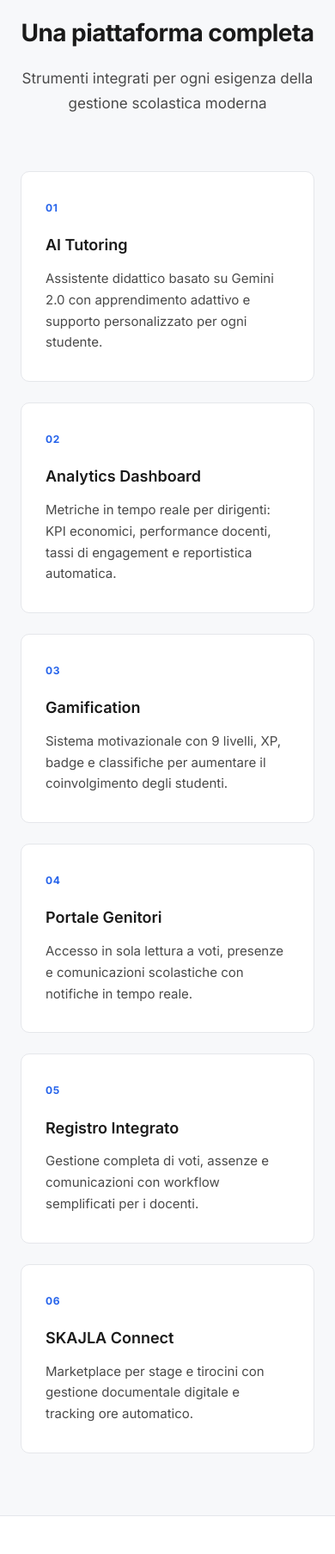
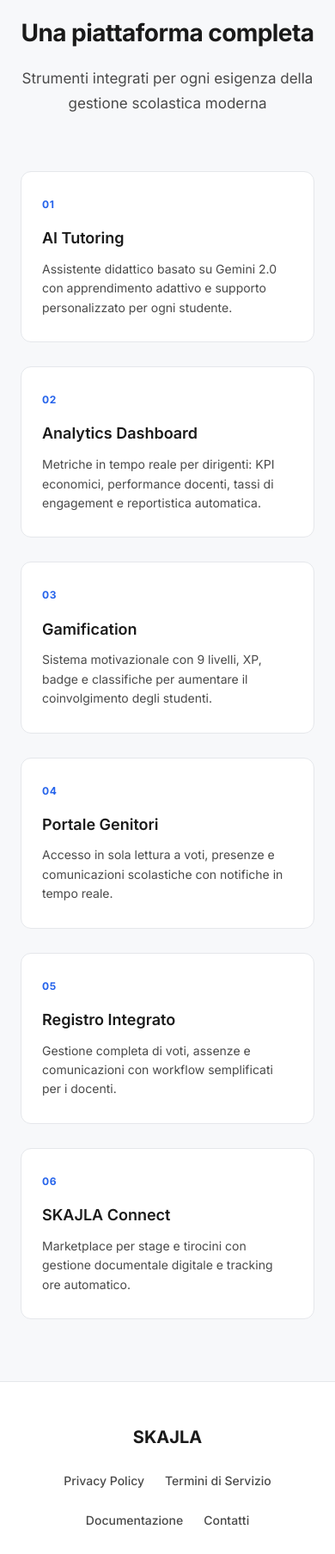
Before and after one commit to djsoulspotti-ops/Skajla, a Flask app: page / in a window 390 px wide; the page is wider, and only the part inside the window is pictured. Shown: the part 1699-3506 px from the top of that part at 86% size. Run offline with Flask 3, Linux system fonts and the light colour scheme; data that the repository does not hold is empty; some libraries are stand-ins or nearby versions.

Commit message:
Arrange feature cards into a responsive grid layout
Update CSS in templates/index.html to implement a responsive grid layout for feature cards, adjusting column counts and max-widths for desktop, tablet, and mobile views. Enhances hover effects and card styling.

Replit-Commit-Author: Agent
Replit-Commit-Session-Id: 82cf5424-160a-469f-8223-eef2add6ea81
Replit-Commit-Checkpoint-Type: full_checkpoint
Replit-Commit-Event-Id: 08f13315-acba-41c6-887a-2629c20f9c2e
Replit-Commit-Screenshot-Url: https://storage.googleapis.com/screenshot-production-us-central1/e66c4a06-a7bb-4df3-8b1d-19060554ebd1/82cf5424-160a-469f-8223-eef2add6ea81/1dbSQZG

```diff
--- a/templates/index.html
+++ b/templates/index.html
@@ -373,31 +373,38 @@
             line-height: 1.7;
         }
 
-        /* FEATURES */
+        /* FEATURES - Grid Layout */
         .features-grid {
             display: grid;
             grid-template-columns: repeat(3, 1fr);
-            gap: 24px;
+            grid-template-rows: repeat(2, auto);
+            gap: 28px;
+            max-width: 1100px;
+            margin: 0 auto;
         }
 
         .feature-card {
             background: var(--bg-white);
             border: 1px solid var(--border-light);
-            border-radius: 10px;
-            padding: 32px 28px;
-            transition: border-color 0.2s, box-shadow 0.2s;
+            border-radius: 12px;
+            padding: 28px 24px;
+            transition: all 0.3s ease;
+            display: flex;
+            flex-direction: column;
+            min-height: 180px;
         }
 
         .feature-card:hover {
-            border-color: var(--border-dark);
-            box-shadow: 0 4px 12px rgba(0,0,0,0.06);
+            border-color: var(--accent);
+            box-shadow: 0 8px 24px rgba(0,0,0,0.08);
+            transform: translateY(-4px);
         }
 
         .feature-number {
             font-size: 0.75rem;
             font-weight: 700;
             color: var(--accent);
-            margin-bottom: 20px;
+            margin-bottom: 16px;
             letter-spacing: 0.05em;
         }
 
@@ -405,13 +412,14 @@
             font-size: 1.125rem;
             font-weight: 600;
             color: var(--text-primary);
-            margin-bottom: 12px;
+            margin-bottom: 10px;
         }
 
         .feature-description {
-            font-size: 0.9375rem;
+            font-size: 0.875rem;
             color: var(--text-secondary);
-            line-height: 1.65;
+            line-height: 1.6;
+            flex-grow: 1;
         }
 
         /* PRICING */
@@ -633,7 +641,12 @@
                 margin: 0 auto;
             }
 
-            .features-grid,
+            .features-grid {
+                grid-template-columns: repeat(2, 1fr);
+                max-width: 700px;
+                margin: 0 auto;
+            }
+
             .testimonials-grid {
                 grid-template-columns: 1fr;
                 max-width: 480px;
@@ -660,6 +673,15 @@
 
             .hero-title {
                 font-size: 2.25rem;
+            }
+
+            .features-grid {
+                grid-template-columns: 1fr;
+                max-width: 400px;
+            }
+
+            .feature-card {
+                min-height: auto;
             }
 
             .hero-metrics {
```
Also changed, not shown: 1 other file.
